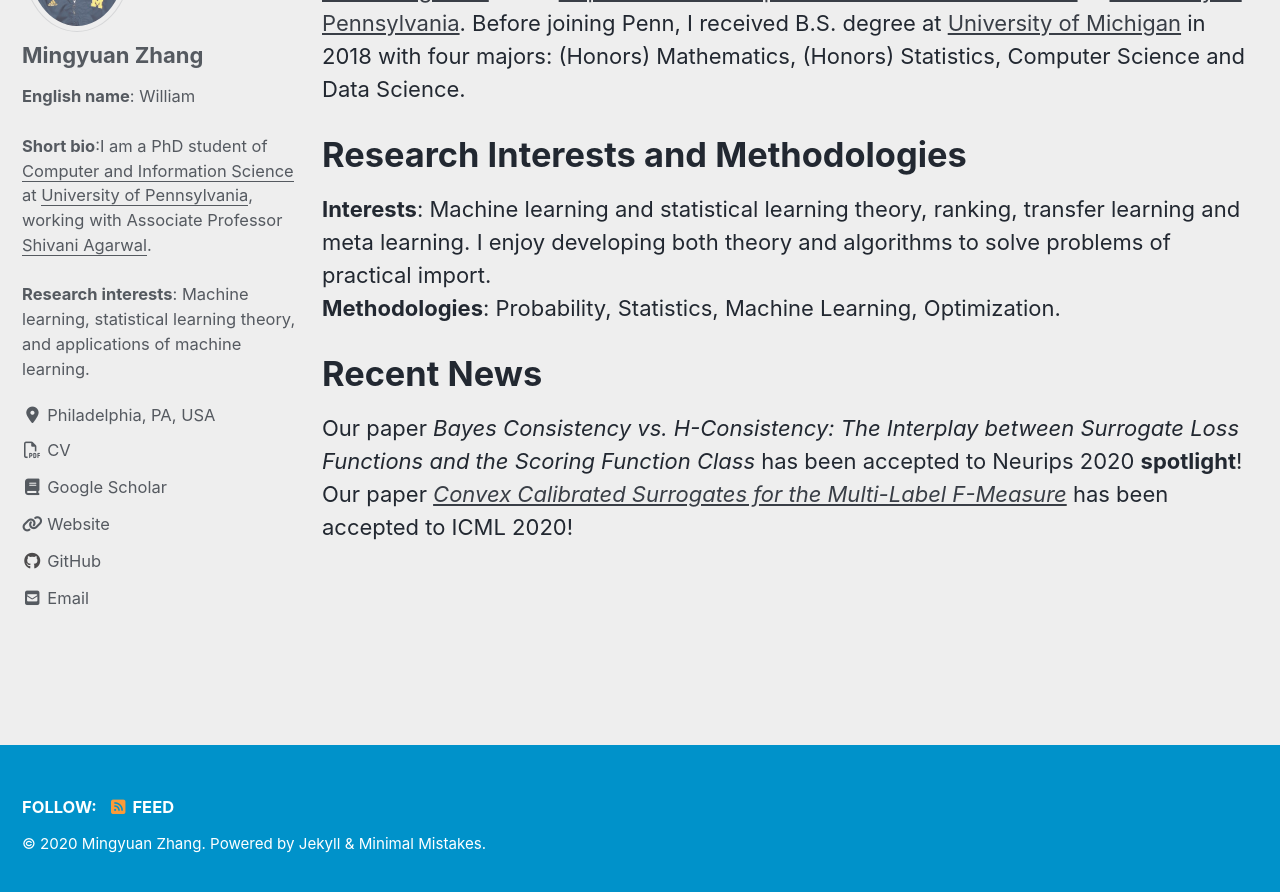
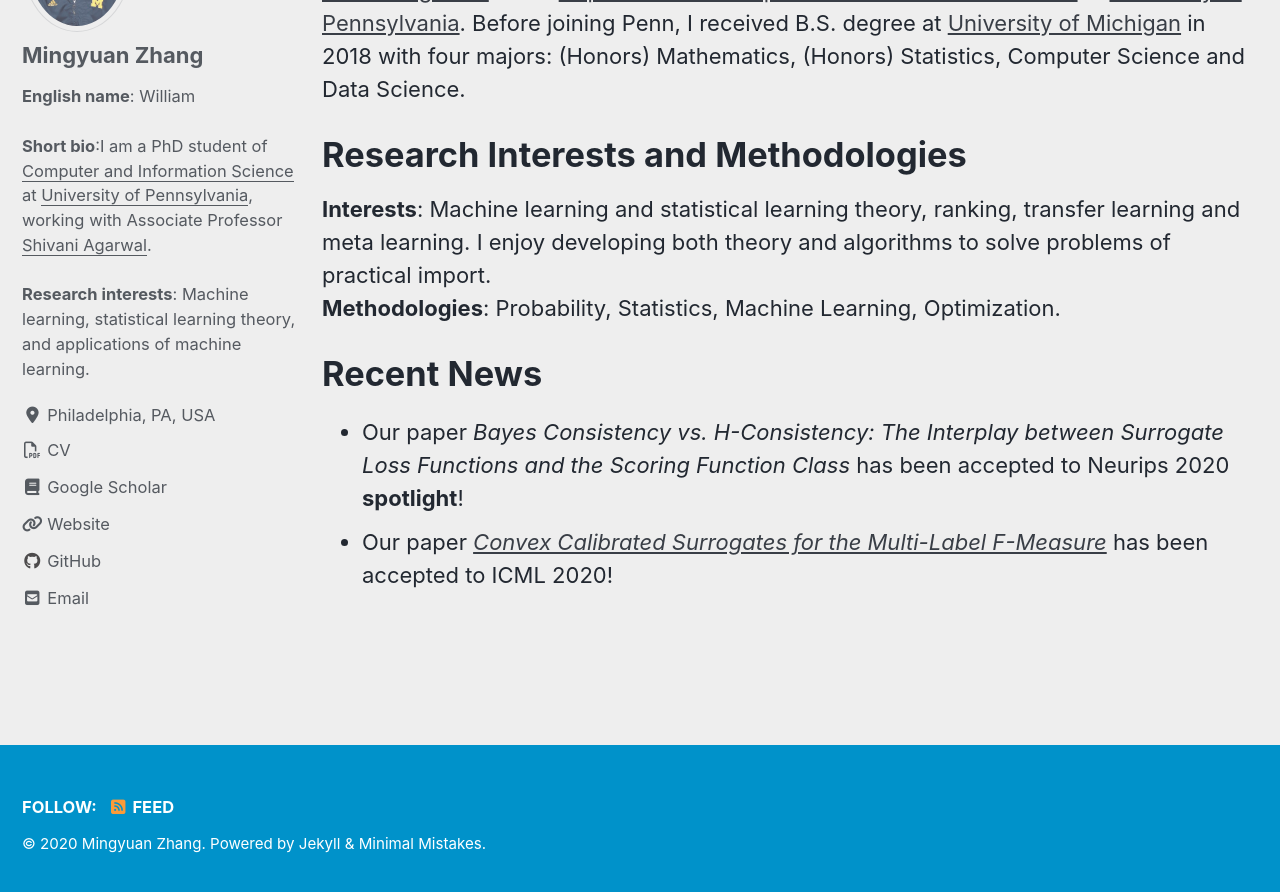
Before and after one commit to moshimowang/moshimowang.github.io, a Jekyll site: the page built from _pages/about.md, in a window 1280 px wide and 900 px high, scrolled down 222 px. Shown: the top 892 px of the window. Built offline with Jekyll 4.4.1, drawn with Linux system fonts in a browser that asks for light colours; cached includes are drawn as plain includes; nearby versions of some CDN libraries.

```diff
--- a/_pages/about.md
+++ b/_pages/about.md
@@ -19,5 +19,5 @@ Research Interests and Methodologies
 
 Recent News
 ======
-Our paper <em>Bayes Consistency vs. H-Consistency: The Interplay between Surrogate Loss Functions and the Scoring Function Class</em> has been accepted to Neurips 2020 **spotlight**!<br>
-Our paper [<em>Convex Calibrated Surrogates for the Multi-Label F-Measure</em>](https://proceedings.icml.cc/book/3712.pdf) has been accepted to ICML 2020!<br>
+* Our paper <em>Bayes Consistency vs. H-Consistency: The Interplay between Surrogate Loss Functions and the Scoring Function Class</em> has been accepted to Neurips 2020 **spotlight**!<br>
+* Our paper [<em>Convex Calibrated Surrogates for the Multi-Label F-Measure</em>](https://proceedings.icml.cc/book/3712.pdf) has been accepted to ICML 2020!<br>
```
